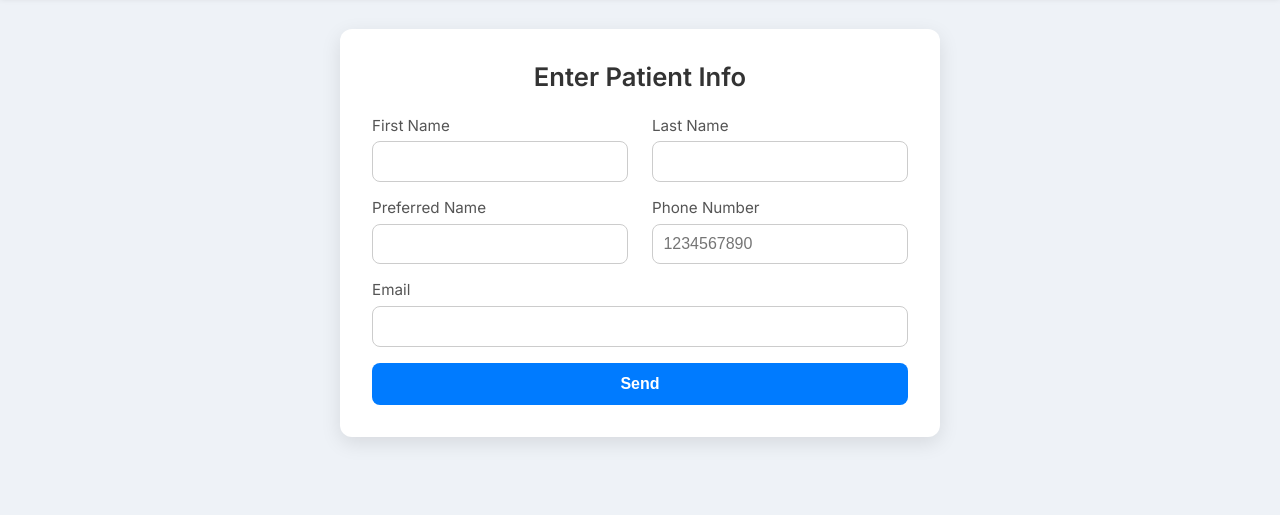
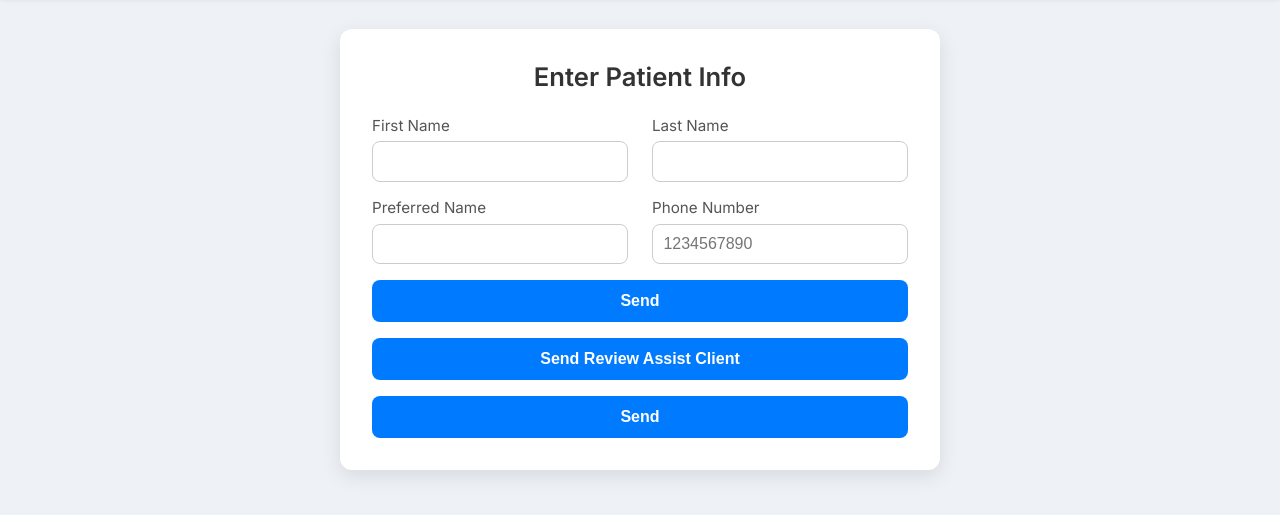
Before and after one commit to eyelabsai/QuickReviews, a plain HTML site: page dashboard.html in a window 1280 px wide. Shown: the part 147-662 px from the top of the page. Drawn offline with Linux system fonts and the light colour scheme.

Commit message:
Update dashboard.html

```diff
--- a/dashboard.html
+++ b/dashboard.html
@@ -155,9 +155,15 @@
         <input type="tel" id="phone" placeholder="1234567890" required pattern="[0-9]{10}">
       </div>
 
-      <div class="form-group full">
-        <label for="email">Email</label>
-        <input type="email" id="email" required>
+       <div class="form-group full">
+        <button type="submit">Send</button>
+      </div>
+
+      <!-- New option below Send -->
+      <div class="form-group full" style="text-align: center;">
+        <button type="button" onclick="alert('Review Assist Client triggered')">
+          Send Review Assist Client
+        </button>
       </div>
 
       <div class="form-group full">
```
